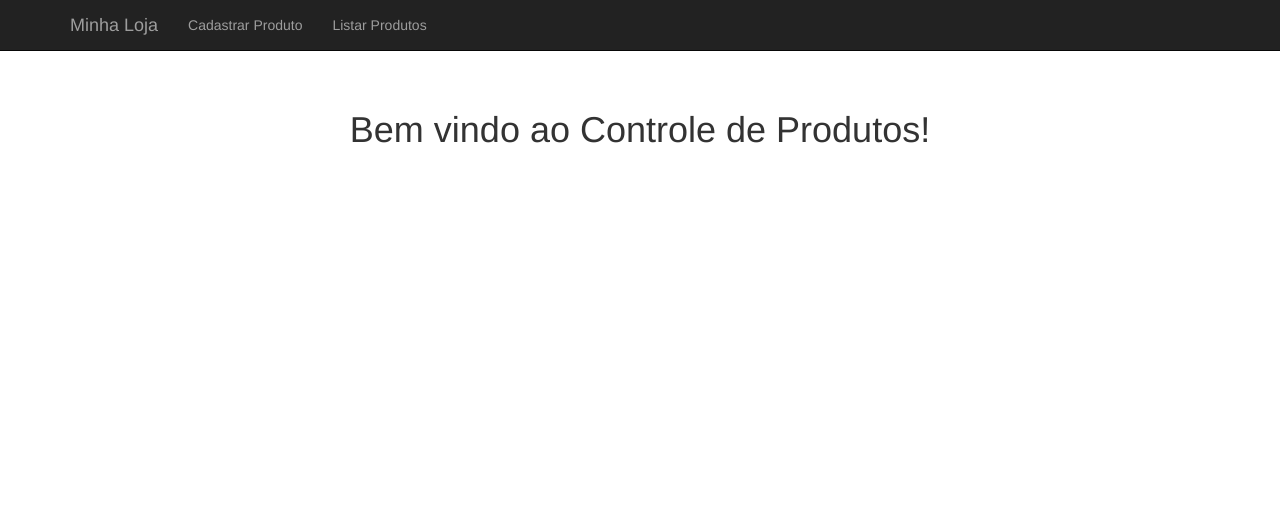
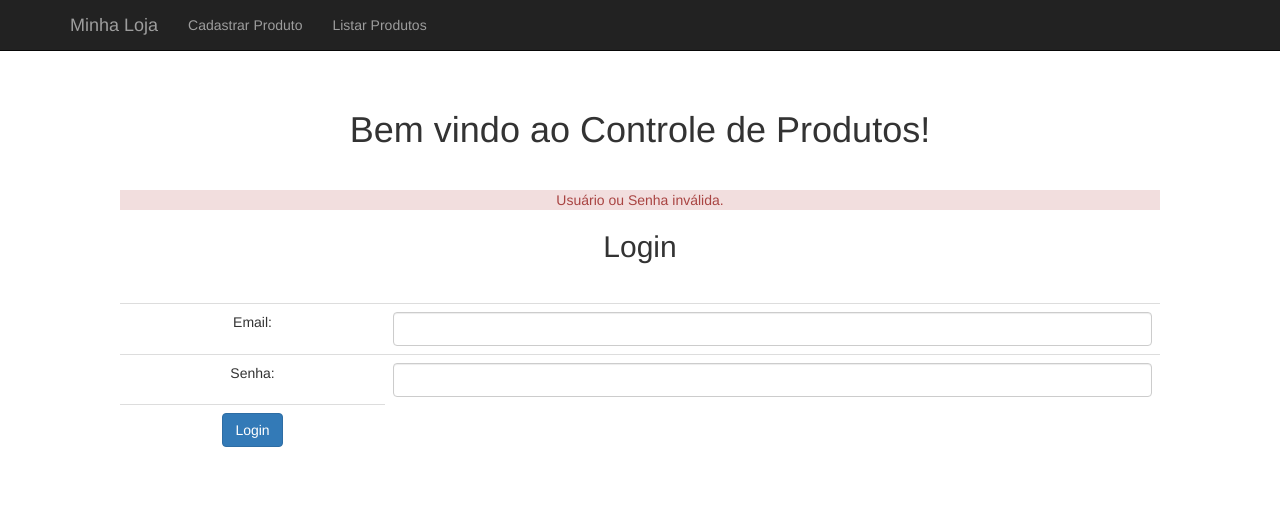
Before and after one commit to emersontorresamorim/loja, a PHP site: page /index.php?login=0 in a window 1280 px wide. Shown: the top 514 px of the page. Run offline with PHP 8.4, Linux system fonts and the light colour scheme.

Commit message:
Criado funcionalidade de login, adicao de cookie e ajustes

```diff
--- a/css/loja.css
+++ b/css/loja.css
@@ -2,8 +2,12 @@ body {
 	padding-top: 50px;
 }
 
+h1, h2 {
+	padding-bottom: 30px;
+}
+
 .principal {
-	padding: 40px 15px;
+	padding: 40px 50px;
 	text-align: center;
 }
 
--- a/index.php
+++ b/index.php
@@ -1,3 +1,44 @@
-<?php include("cabecalho.php"); ?>
+<?php
+	include("cabecalho.php");
+?>
 	<h1>Bem vindo ao Controle de Produtos!</h1>
+
+	<?php
+		if (isset($_GET['login']) && $_GET['login'] == true) {
+	?>
+			<p class="alert-success">Logado com sucesso.</p>
+	<?php
+		} else if (isset($_GET['login']) && $_GET['login'] == false) {
+	?>
+			<p class="alert-danger">Usuário ou Senha inválida.</p>
+	<?php
+		}
+	?>
+
+	<?php
+		if (isset($_COOKIE['usuario_logado'])) {
+	?>
+			<p class="text-success">Você está logado como: <?= $_COOKIE["usuario_logado"] ?></p>
+	<?php
+		} else {
+	?>
+			<h2>Login</h2>
+			<form action="login.php" method="post">
+				<table class="table">
+					<tr>
+						<td>Email:</td>
+						<td><input class="form-control" type="text" name="email"></td>
+					</tr>
+					<tr>
+						<td>Senha:</td>
+						<td><input class="form-control" type="password" name="senha"></td>
+					</tr>
+					<tr>
+						<td><button class="btn btn-primary">Login</button></td>
+					</tr>
+				</table>
+			</form>
+	<?php
+		}
+	?>
 <?php include("rodape.php"); ?>
```
Also changed, not shown: banco-usuario.php (added, +8 -0 lines), login.php (added, +16 -0 lines), produto-altera-formulario.php (+4 -4 lines), produto-formulario.php (+4 -4 lines).
